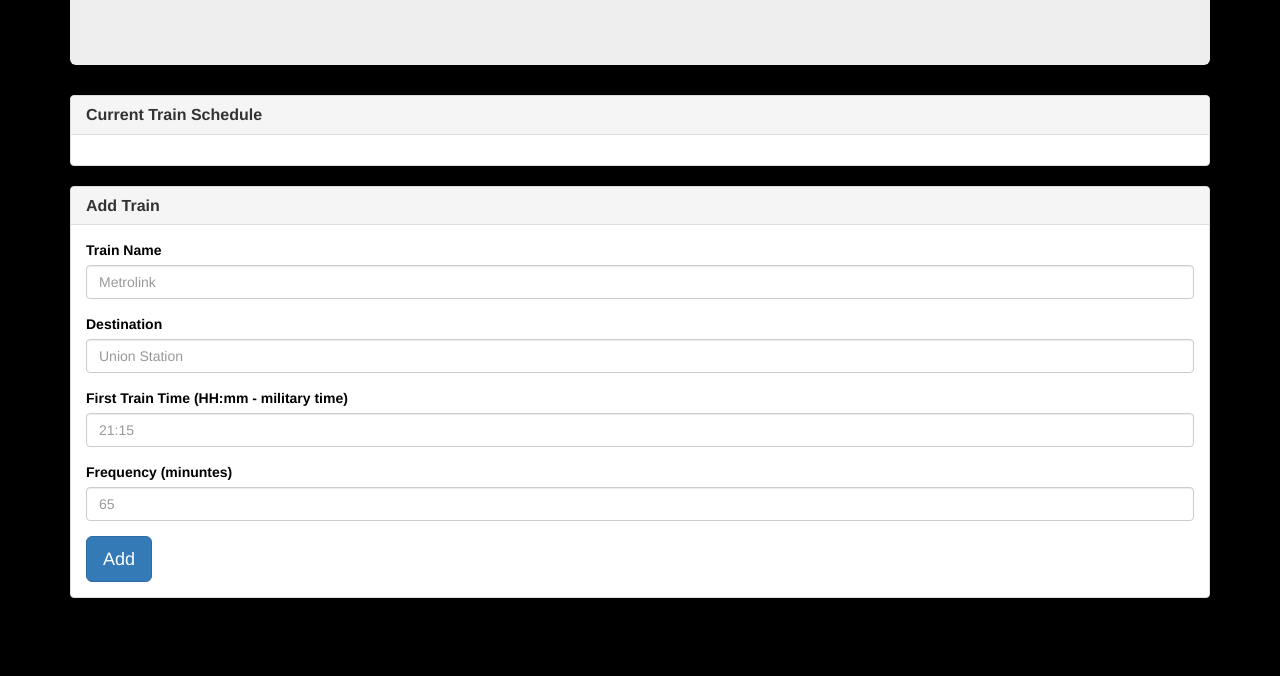
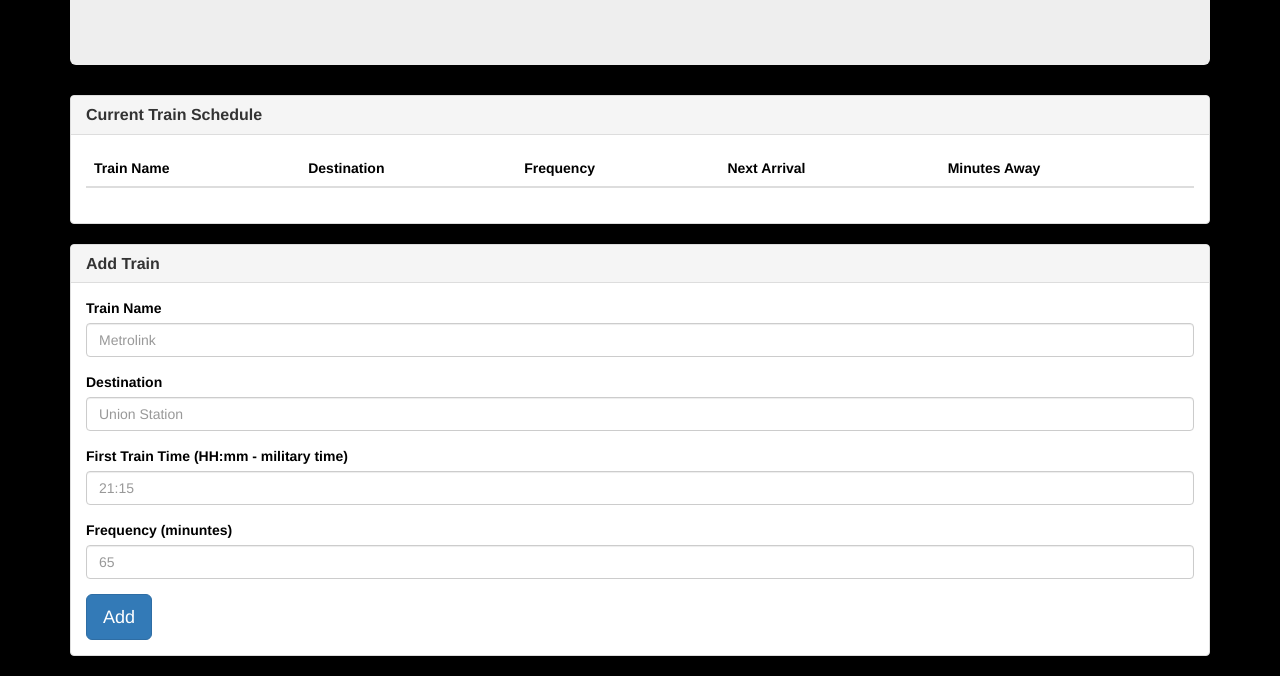
Before and after one commit to mks117/TrainTimeScheduler, a plain HTML site: page index.html in a window 1280 px wide. Shown: the part 180-856 px from the top of the page. Before the commit the page ends 800 px from the top, so only its background shows below. Drawn offline with nearby package versions, Linux system fonts and the light colour scheme.

Commit message:
finishing touches on html

```diff
--- a/assets/app.js
+++ b/assets/app.js
@@ -1,6 +1,6 @@
 $( document ).ready(function() {
 	console.log("hi");
-	$("#time").on("click", function(){
+	$("#title").on("click", function(){
 		console.log("heyhey")
 	})
 })
--- a/index.html
+++ b/index.html
@@ -39,9 +39,18 @@
 	    		<h3 class="panel-title">Current Train Schedule</h3>
 	  		</div>
 	  		<div class="panel-body">
-	  			<form>
-
-	  			</form>
+	  			<table class="table" id="table-schedule">
+	  				<thead>
+		  				<tr>
+		  					<th>Train Name</th>
+		  					<th>Destination</th>
+		  					<th>Frequency</th>
+		  					<th>Next Arrival</th>
+		  					<th>Minutes Away</th>
+		  				</tr>
+		  			</thead>
+		  			<tbody id="row-train"></tbody>
+	  			</table>
 	  		</div>
 		</div>
 		<div class="panel panel-default">
```
